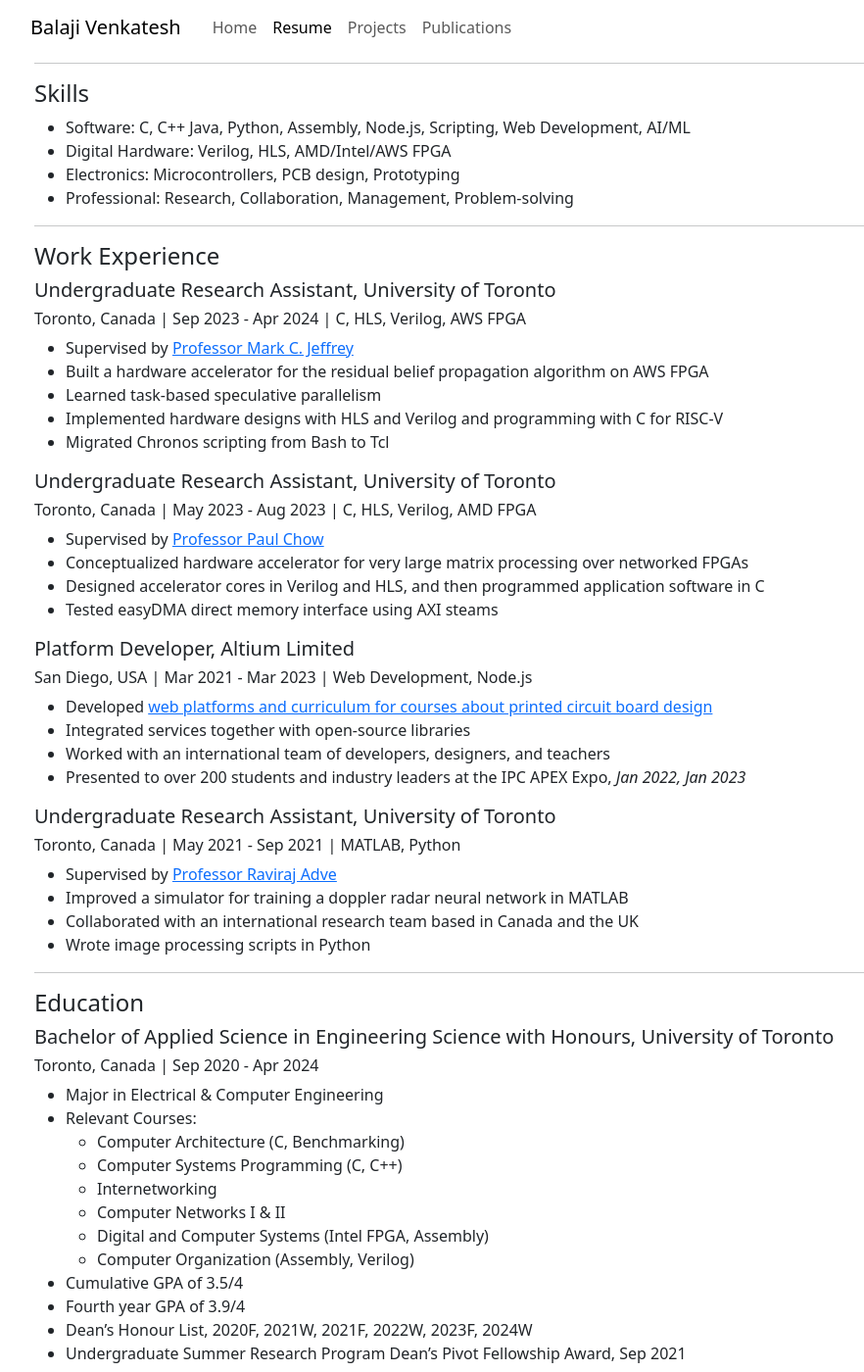
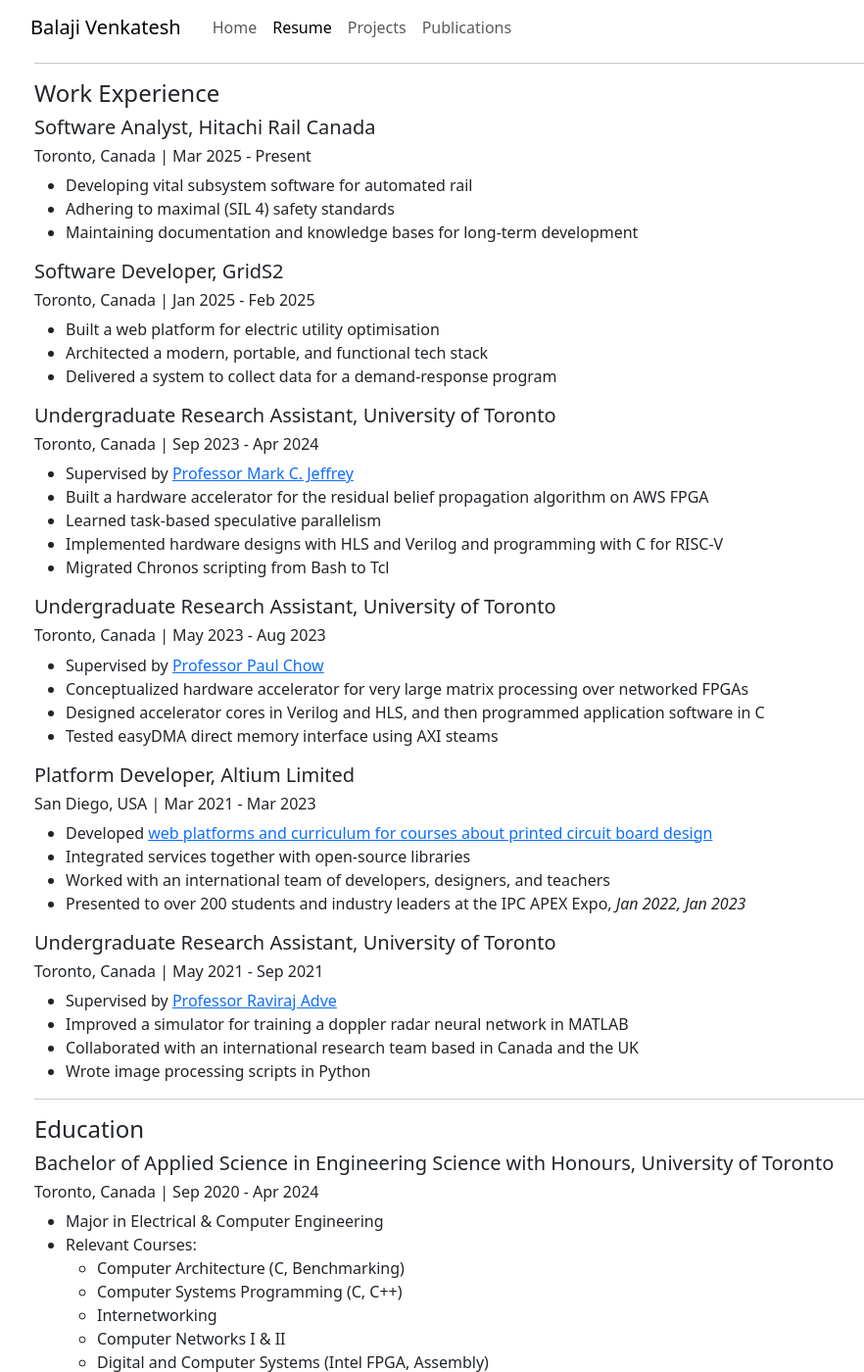
Before and after one commit to balaji-venkatesh/balaji-venkatesh.github.io, a Jekyll site: the page built from resume.md, in a window 1280 px wide and 1400 px high. Shown: the whole window at 98% size, without its empty margins (47-929 px from the left). Built offline with Jekyll 4.4.1, drawn with Linux system fonts in a browser that asks for light colours.

Commit message:
Update work experience with GridS2 and Hitachi

```diff
--- a/resume.md
+++ b/resume.md
@@ -4,19 +4,22 @@
 order: 2
 ---
 
-#### Skills
-
-- Software: C, C++ Java, Python, Assembly, Node.js, Scripting, Web Development, AI/ML
-- Digital Hardware: Verilog, HLS, AMD/Intel/AWS FPGA
-- Electronics: Microcontrollers, PCB design, Prototyping
-- Professional: Research, Collaboration, Management, Problem-solving
-
----
-
 #### Work Experience
 
+##### Software Analyst, Hitachi Rail Canada
+###### Toronto, Canada | Mar 2025 - Present
+- Developing vital subsystem software for automated rail
+- Adhering to maximal (SIL 4) safety standards
+- Maintaining documentation and knowledge bases for long-term development
+
+##### Software Developer, GridS2
+###### Toronto, Canada | Jan 2025 - Feb 2025
+- Built a web platform for electric utility optimisation
+- Architected a modern, portable, and functional tech stack
+- Delivered a system to collect data for a demand-response program
+
 ##### Undergraduate Research Assistant, University of Toronto
-###### Toronto, Canada | Sep 2023 - Apr 2024 | C, HLS, Verilog, AWS FPGA
+###### Toronto, Canada | Sep 2023 - Apr 2024
 - Supervised by [Professor Mark C. Jeffrey](https://www.eecg.utoronto.ca/~mcj/)
 - Built a hardware accelerator for the residual belief propagation algorithm on AWS FPGA
 - Learned task-based speculative parallelism
@@ -24,21 +27,21 @@
 - Migrated Chronos scripting from Bash to Tcl
 
 ##### Undergraduate Research Assistant, University of Toronto
-###### Toronto, Canada | May 2023 - Aug 2023 | C, HLS, Verilog, AMD FPGA
+###### Toronto, Canada | May 2023 - Aug 2023
 - Supervised by [Professor Paul Chow](https://www.eecg.utoronto.ca/~pc/)
 - Conceptualized hardware accelerator for very large matrix processing over networked FPGAs
 - Designed accelerator cores in Verilog and HLS, and then programmed application software in C
 - Tested easyDMA direct memory interface using AXI steams
 
 ##### Platform Developer, Altium Limited
-###### San Diego, USA | Mar 2021 - Mar 2023 | Web Development, Node.js
+###### San Diego, USA | Mar 2021 - Mar 2023
 - Developed [web platforms and curriculum for courses about printed circuit board design](https://education.altium.com/)
 - Integrated services together with open-source libraries
 - Worked with an international team of developers, designers, and teachers
 - Presented to over 200 students and industry leaders at the IPC APEX Expo, *Jan 2022, Jan 2023*
 
 ##### Undergraduate Research Assistant, University of Toronto
-###### Toronto, Canada | May 2021 - Sep 2021 | MATLAB, Python
+###### Toronto, Canada | May 2021 - Sep 2021
 - Supervised by [Professor Raviraj Adve](https://www.comm.utoronto.ca/~rsadve/)
 - Improved a simulator for training a doppler radar neural network in MATLAB
 - Collaborated with an international research team based in Canada and the UK
```
